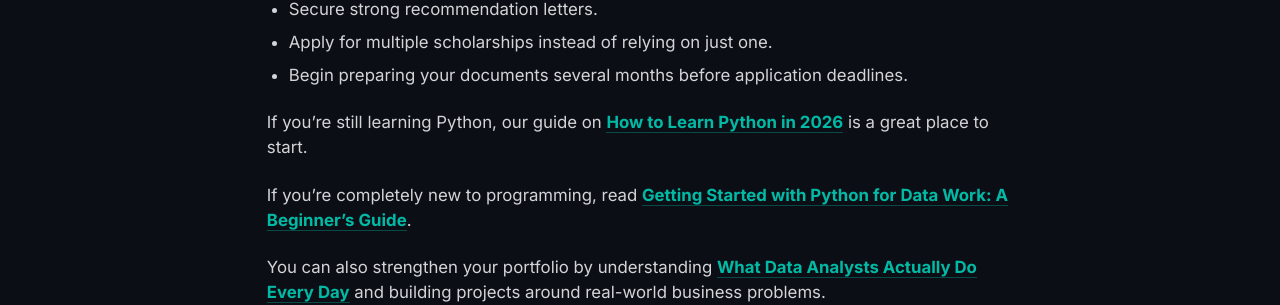
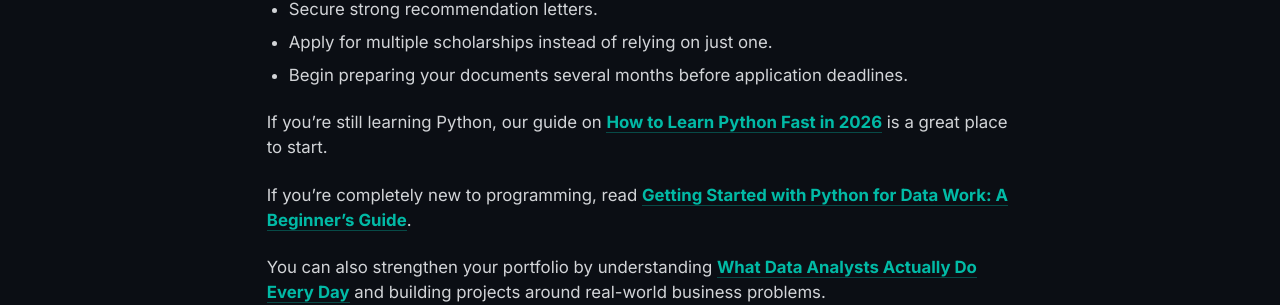
Before and after one commit to teefortech/Techtonz, a Jekyll site: the page built from _posts/2026-07-21-funded-data-science-scholarships.md, in a window 1280 px wide and 900 px high, scrolled down 5752 px. Shown: the part 148-453 px from the top of the window. Built offline with Jekyll 4.4.1, drawn with Linux system fonts in a browser that asks for light colours.

Commit message:
Update links in funded data science scholarships post

```diff
--- a/_posts/2026-07-21-funded-data-science-scholarships.md
+++ b/_posts/2026-07-21-funded-data-science-scholarships.md
@@ -200,9 +200,9 @@
 - Apply for multiple scholarships instead of relying on just one.
 - Begin preparing your documents several months before application deadlines.
 
-If you're still learning Python, our guide on **[How to Learn Python in 2026](/python/how-to-learn-python-in-2026/)** is a great place to start.
+If you're still learning Python, our guide on **[How to Learn Python Fast in 2026](https://techtonz.com/blog/Getting-Started-with-Python-for-Data-Work/)** is a great place to start.
 
-If you're completely new to programming, read **[Getting Started with Python for Data Work: A Beginner's Guide](/python/getting-started-with-python-for-data-work/)**.
+If you're completely new to programming, read **[Getting Started with Python for Data Work: A Beginner's Guide](https://techtonz.com/blog/getting-started-with-python-for-data-work-(2026)/)**.
 
 You can also strengthen your portfolio by understanding **[What Data Analysts Actually Do Every Day](/career/what-data-analysts-actually-do-every-day/)** and building projects around real-world business problems.
 
```
